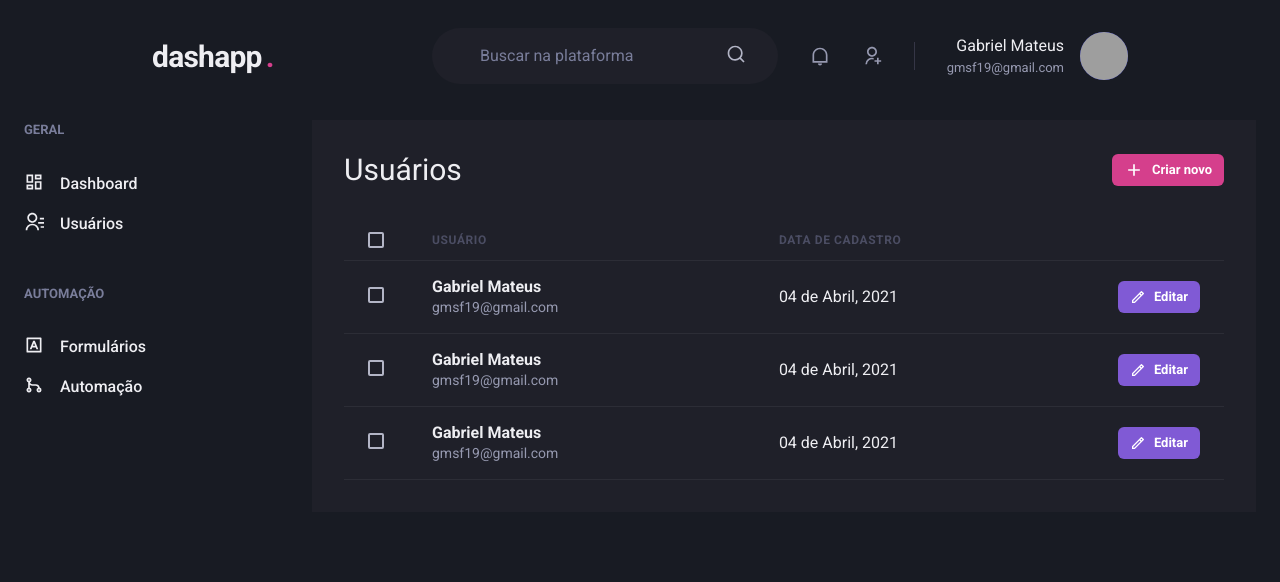
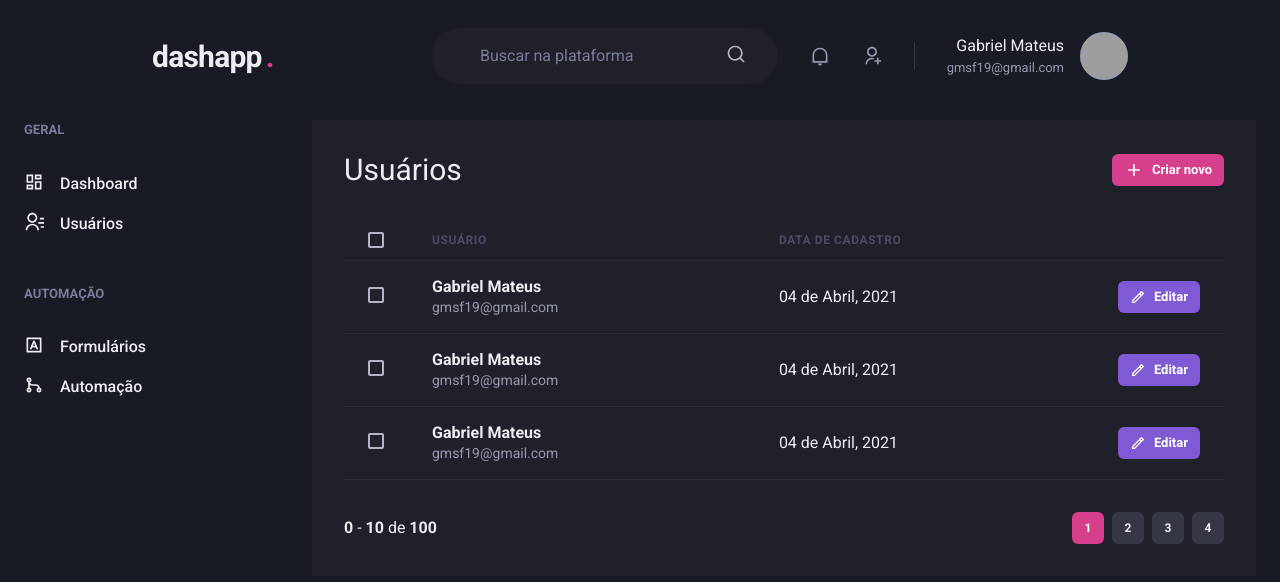
Before and after one commit to gmsf19/DashApp, a Next.js app: page /users in a window 1280 px wide. Shown: the top 582 px of the page. Built offline with nearby package versions, Linux system fonts and the light colour scheme; grey boxes are pictures that could not be loaded.

Commit message:
pagination component

```diff
--- /dev/null
+++ b/src/components/Pagination.tsx
@@ -0,0 +1,70 @@
+import { Button } from "@chakra-ui/button";
+import { Box, Stack } from "@chakra-ui/react";
+
+export function Pagination(){
+  return (
+    <Stack
+      direction="row"
+      spacing="6"
+      mt="8"
+      justify="space-between"
+      align="center"
+    >
+      <Box>
+        <strong>0</strong> - <strong>10</strong> de <strong>100</strong>
+      </Box>
+      <Stack direction="row" spacing="2">
+        <Button
+          size="sm"
+          fontSize="xs"
+          width="4"
+          colorScheme="pink"
+          disabled
+          _disabled ={{
+            bgColor: 'pink.500',
+            cursor: 'default',
+          }}
+        >
+          1
+        </Button>
+
+        <Button
+          size="sm"
+          fontSize="xs"
+          width="4"
+          bg="gray.700"
+          _hover={{
+            bg: 'gray.500'
+          }}
+        >
+          2
+        </Button>
+
+        <Button
+          size="sm"
+          fontSize="xs"
+          width="4"
+          bg="gray.700"
+          _hover={{
+            bg: 'gray.500'
+          }}
+        >
+          3
+        </Button>
+
+        <Button
+          size="sm"
+          fontSize="xs"
+          width="4"
+          bg="gray.700"
+          _hover={{
+            bg: 'gray.500'
+          }}
+        >
+          4
+        </Button>
+
+      </Stack>
+    </Stack>
+  )
+}
--- a/src/pages/users/index.tsx
+++ b/src/pages/users/index.tsx
@@ -2,6 +2,7 @@
 import React from "react";
 import { RiAddLine, RiPencilLine } from "react-icons/ri";
 import { Header } from "../../components/Header";
+import { Pagination } from "../../components/Pagination";
 import { Sidebar } from "../../components/Sidebar";
 
 export default function UserList() {
@@ -112,6 +113,8 @@
           </Tr>
         </Tbody>
       </Table>
+
+      <Pagination />
         </Box>
       </Flex>
 
```
